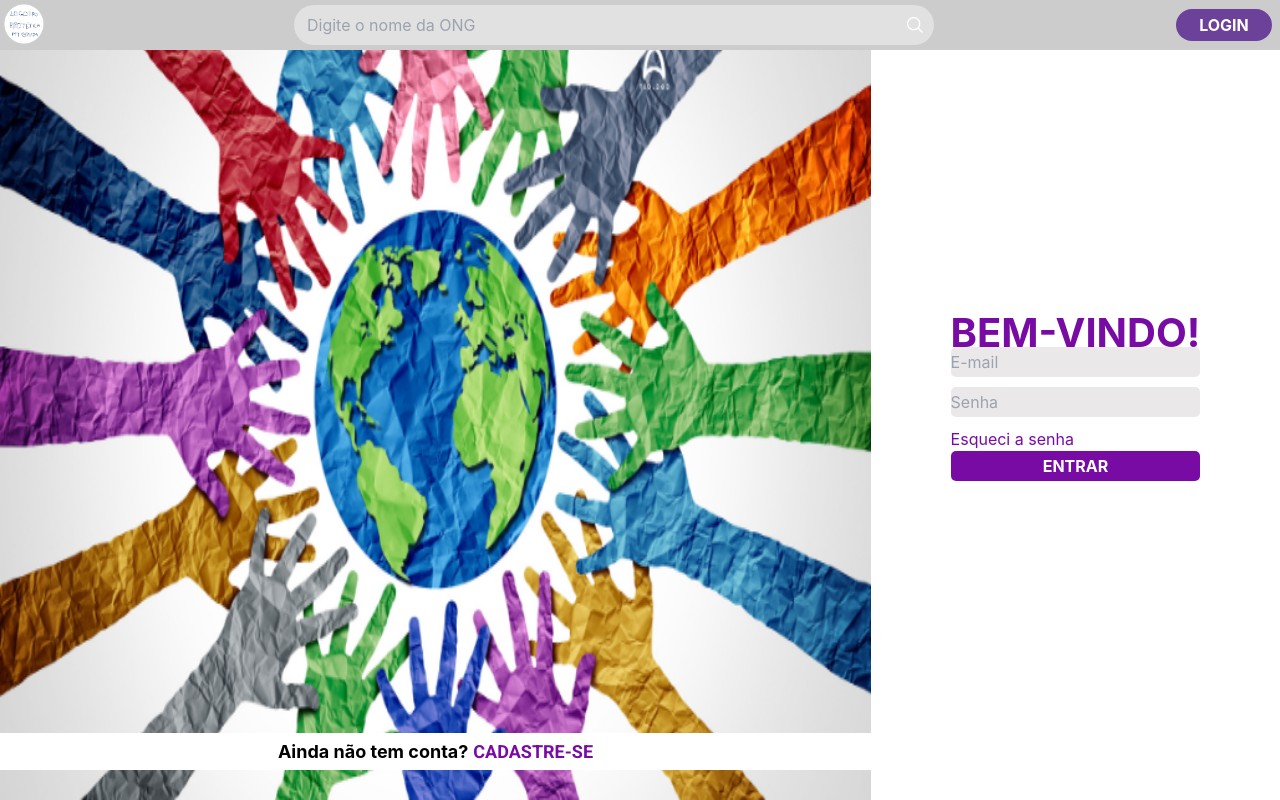
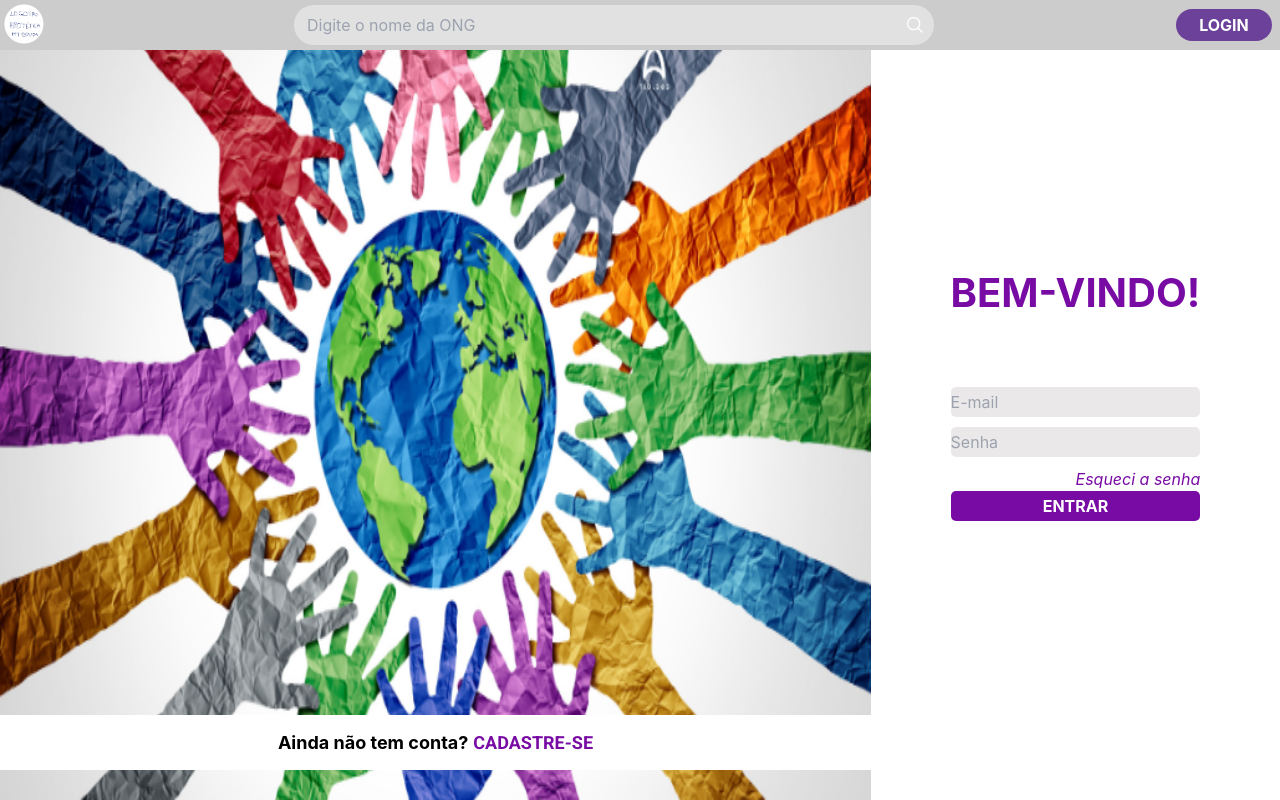
Before and after one commit to gfpig/tcc, a React (Create React App) app: page /login in a window 1280 px wide. Built offline with nearby package versions, Linux system fonts and the light colour scheme; a web font is replaced by a local one.

Commit message:
finalizando tela login

```diff
--- a/src/components/Login_cadastrar/login_cadastrar.css
+++ b/src/components/Login_cadastrar/login_cadastrar.css
@@ -26,6 +26,7 @@ img {
     width: 100%;
     bottom: 30px;
     padding: 5px;
+    height: 55px;
 }
 
 .faixa_cadastro a {
@@ -33,13 +34,13 @@ img {
 }
 
 .link_cadastro {
-    text-decoration: none;
     color: #780ba4;
     font-family: "Roboto", sans-serif;
     font-style: normal;
 }
 
 .faixa_cadastro p {
+    align-self: center;
     font-size: 18px;
     font-weight: 700;
 }
--- a/src/components/Login_form/Form_login.js
+++ b/src/components/Login_form/Form_login.js
@@ -6,13 +6,16 @@ const Form_login = () => {
         <>
             <div className="form__login">
                 <div className="div_login">
+
                     <h1>BEM-VINDO!</h1>
+
                     <div className="inputs">
                         <input type="email" placeholder="E-mail" />
                         <input type="password" placeholder="Senha" />
+                        <p style={{fontStyle: "italic", alignSelf: "end"}}><a href="" className="esqueci_senha">Esqueci a senha</a></p>
+                        <button>ENTRAR</button>
                     </div>
-                    <p style={{fontstyle: "italic", alignself: "end"}}><a href="" className="esqueci_senha">Esqueci a senha</a></p>
-                    <button>ENTRAR</button>
+
                 </div>
             </div>
         </>
--- a/src/components/Login_form/form_login.css
+++ b/src/components/Login_form/form_login.css
@@ -18,6 +18,7 @@
     display: flex;
     flex-direction: column;
     justify-content: center;
+    gap: 80px;
 }
 
 .inputs {
--- a/src/index.js
+++ b/src/index.js
@@ -4,6 +4,7 @@ import './index.css';
 import App from './App';
 import reportWebVitals from './reportWebVitals';
 import Login from './pages/Login/Login'
+import Cadastro from './pages/Cadastro/Cadastro';
 
 import {
   createRoutesFromElements,
@@ -11,6 +12,7 @@ import {
   Route,
   RouterProvider,
 } from "react-router-dom";
+
 
 const router = createBrowserRouter([
   {
@@ -21,6 +23,10 @@ const router = createBrowserRouter([
     path: "login",
     element: <Login />,
   },
+  {
+    path: "cadastro",
+    element: <Cadastro />
+  }
 ]);
 
 const root = ReactDOM.createRoot(document.getElementById('root'));
--- /dev/null
+++ b/src/pages/Cadastro/Cadastro.js
@@ -0,0 +1,10 @@
+import React from 'react'
+import Menu from '../../components/Menu/Menu'
+
+function Cadastro() {
+  return (
+    <Menu />
+  )
+}
+
+export default Cadastro;
--- a/src/pages/Login/Login.js
+++ b/src/pages/Login/Login.js
@@ -5,6 +5,7 @@ import Login_cadastrar from "../../components/Login_cadastrar/Login_cadastrar";
 
 const Login = () => {
     return (
+
         <>
             <Menu />
             <div style={{display:"flex", height:"100%"}}>
```
